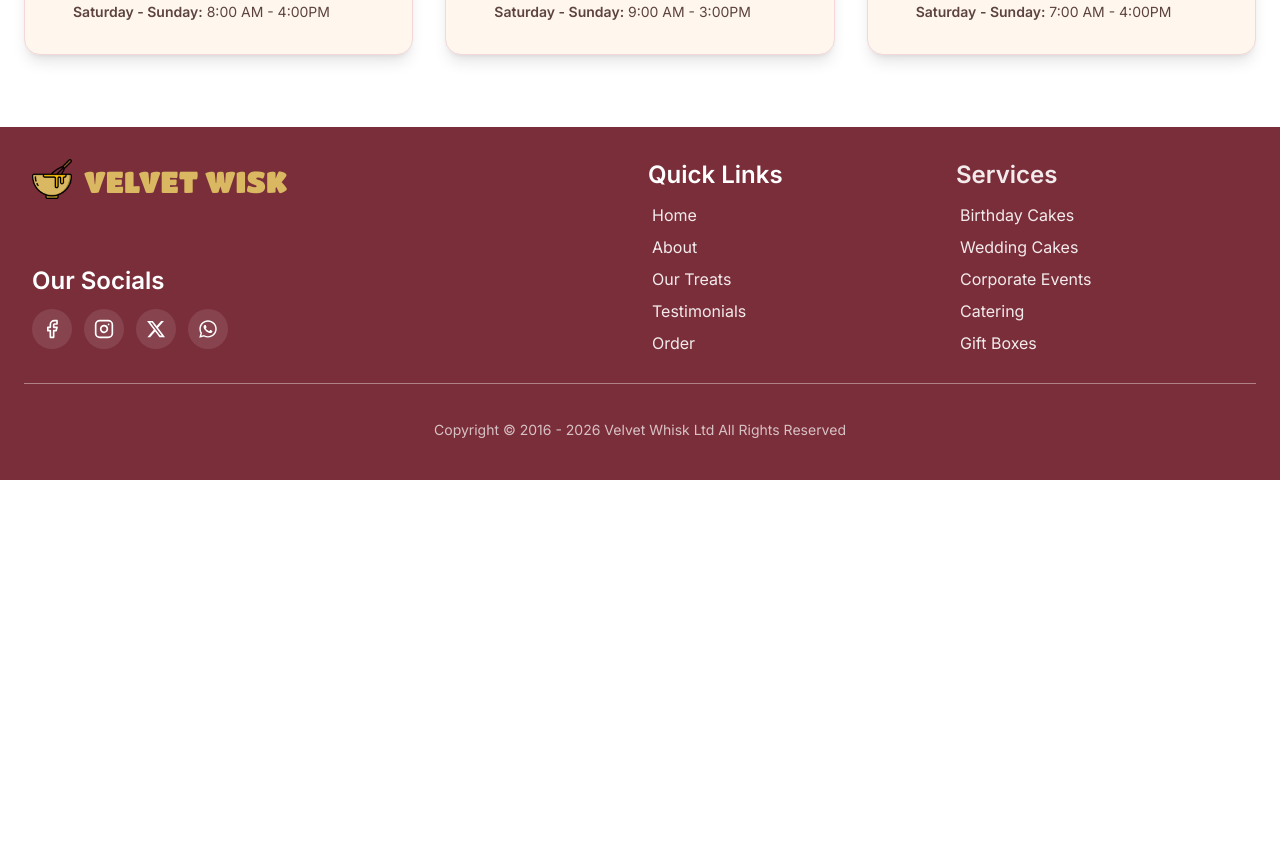
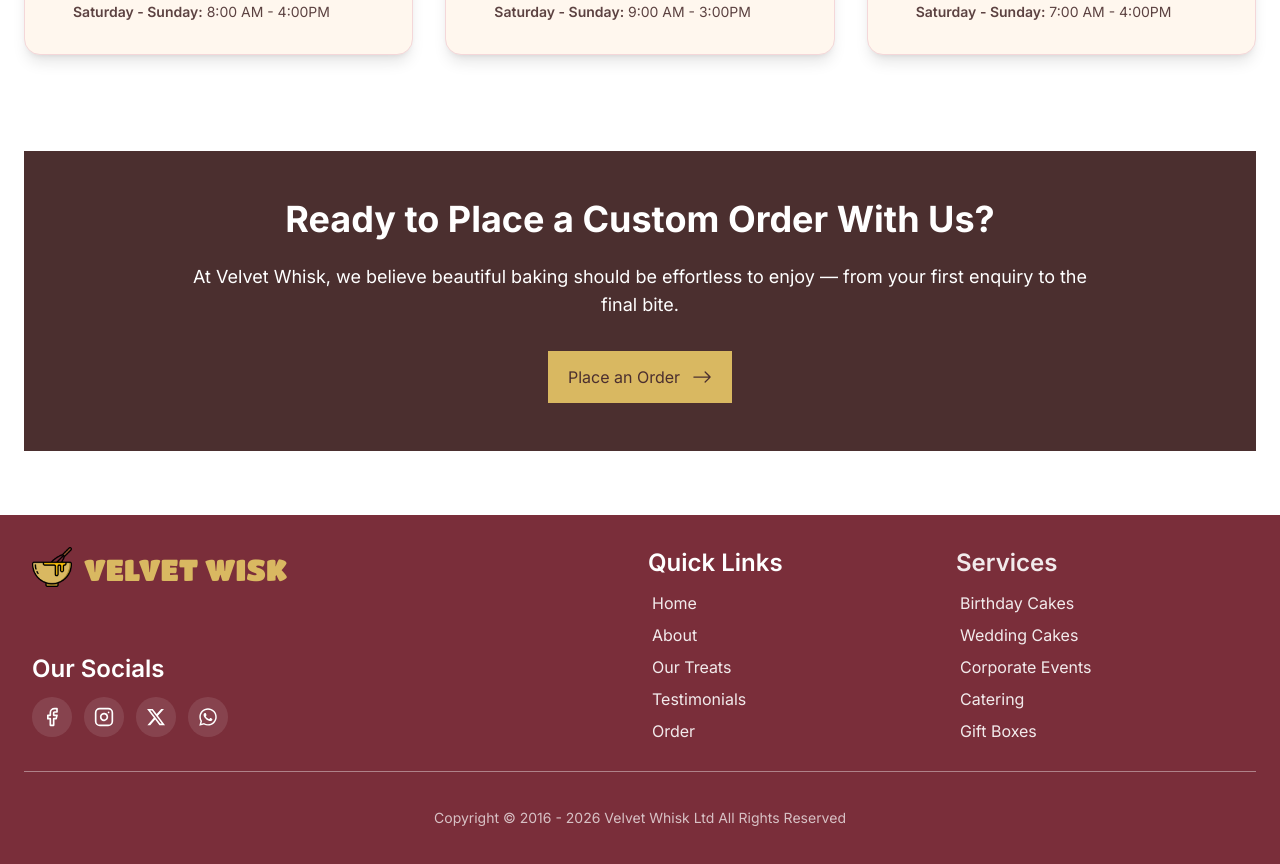
Before and after one commit to nick-baker99/velvet-whisk, a React (Vite) app: page /about in a window 1280 px wide. Shown: the part 2460-3324 px from the top of the page. Before the commit the page ends 2940 px from the top, so only its background shows below. Built offline with nearby package versions, Linux system fonts and the light colour scheme.

Commit message:
place order section added to about us page

```diff
--- a/src/components/LinkBanner.tsx
+++ b/src/components/LinkBanner.tsx
@@ -1,4 +1,4 @@
-import React from 'react';
+import { Link } from "react-router";
 import { BsArrowRight  } from "react-icons/bs";
 
 type Props = {
@@ -19,10 +19,10 @@ const LinkBanner = ({ heading, description, backgroundImage, url }: Props) => {
       <article className="max-w-2xl lg:max-w-7xl h-full flex flex-col justify-center gap-7 mx-auto px-6 relative z-2">
         <h2 className="text-3xl lg:text-4xl text-white font-semibold">{heading}</h2>
         <p className="text-lg lg:text-xl max-w-3xl text-white font-lg">{description}</p>
-        <a className="text-md flex items-center gap-3 hover:gap-4 w-fit bg-tacha-500 hover:bg-tacha-600 px-5 py-3.5 text-wood-700 rounded-lg transition-all duration-200" href={url}>
+        <Link className="text-md flex items-center gap-3 hover:gap-4 w-fit bg-tacha-500 hover:bg-tacha-600 px-5 py-3.5 text-wood-700 rounded-lg transition-all duration-200" to="/order">
           Place an Order
           <BsArrowRight className="w-5 h-5" />
-        </a>
+        </Link>
       </article>
     </section>
   )
--- a/src/pages/AboutUs.tsx
+++ b/src/pages/AboutUs.tsx
@@ -1,8 +1,10 @@
 import HeroBanner from "../components/HeroBanner";
+import { Link } from "react-router";
 import heroImg from "../assets/images/bakery-shop.jpg";
 import doughImage from "../assets/images/dough-kneading.jpg";
 import cakeSelectionImage from "../assets/images/cake-buffet-58678_1280.jpg";
 import Locations from "../components/Locations";
+import { BsArrowRight  } from "react-icons/bs";
 
 const AboutUs = () => {
   return (
@@ -13,7 +15,7 @@ const AboutUs = () => {
         bgImage={heroImg}
       />
       <section className="py-10 md:py-18 px-6 bg-linear-to-b from-seashell-100 to-lightpink-100">
-        <div className="max-w-7xl mx-auto flex flex-col items-center lg:flex-row gap-6">
+        <div className="max-w-7xl mx-auto flex flex-col lg:flex-row items-center gap-6">
           <article className="flex flex-col justify-center space-y-5 sm:space-y-8">
             <h3 className="text-3xl md:text-4xl font-bold text-wood-700">Where It All Began</h3>
             <p className="text-sm md:text-base text-wood-700 opacity-95">What started as a simple dream to create beautiful, handcrafted desserts has grown into a bakery and catering experience devoted to turning life's moments into something unforgettable. From intimate gatherings to grand celebrations, we believe every occasion deserves something extraordinary.
@@ -24,7 +26,7 @@ const AboutUs = () => {
         </div>
       </section>
       <section className="py-10 md:py-18 px-6 bg-linear-to-b from-seashell-100 to-lightpink-100">
-        <div className="max-w-7xl mx-auto flex flex-col items-center lg:flex-row gap-8">
+        <div className="max-w-7xl mx-auto flex flex-col-reverse lg:flex-row items-center gap-8">
           <img src={cakeSelectionImage} alt="dough kneading" className="w-full md:w-5/6 lg:w-1/2 rounded-2xl" />
           <article className="flex flex-col justify-center space-y-5 sm:space-y-8">
             <h3 className="text-3xl md:text-4xl font-bold text-wood-700">Crafted for Every Occasion</h3>
@@ -35,6 +37,16 @@ const AboutUs = () => {
         </div>
       </section>
       <Locations />
+      <section className="pt-6 pb-16 px-6">
+        <div className="max-w-7xl mx-auto bg-wood-700 p-12 text-center">
+          <h3 className="text-3xl md:text-4xl font-bold text-white mb-6">Ready to Place a Custom Order With Us?</h3>
+          <p className="max-w-4xl mx-auto text-lg text-white mb-8">At Velvet Whisk, we believe beautiful baking should be effortless to enjoy — from your first enquiry to the final bite.</p>
+            <Link className="text-md mx-auto flex items-center gap-3 hover:gap-4 w-fit bg-tacha-500 hover:bg-tacha-600 px-5 py-3.5 text-wood-700 transition-all duration-200" to="/order">
+            Place an Order
+            <BsArrowRight className="w-5 h-5" />
+          </Link>
+        </div>
+      </section>
     </>
   )
 }
```
